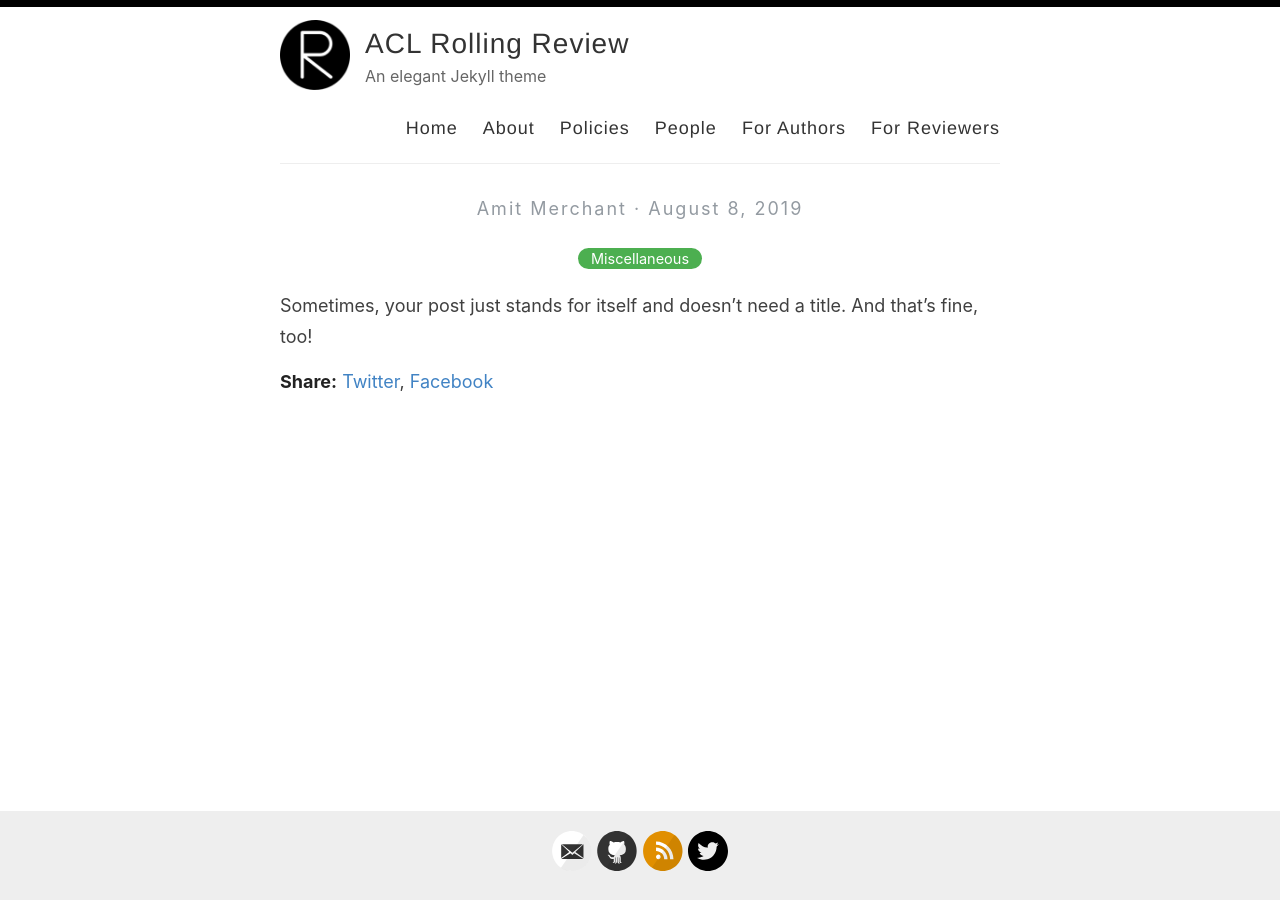
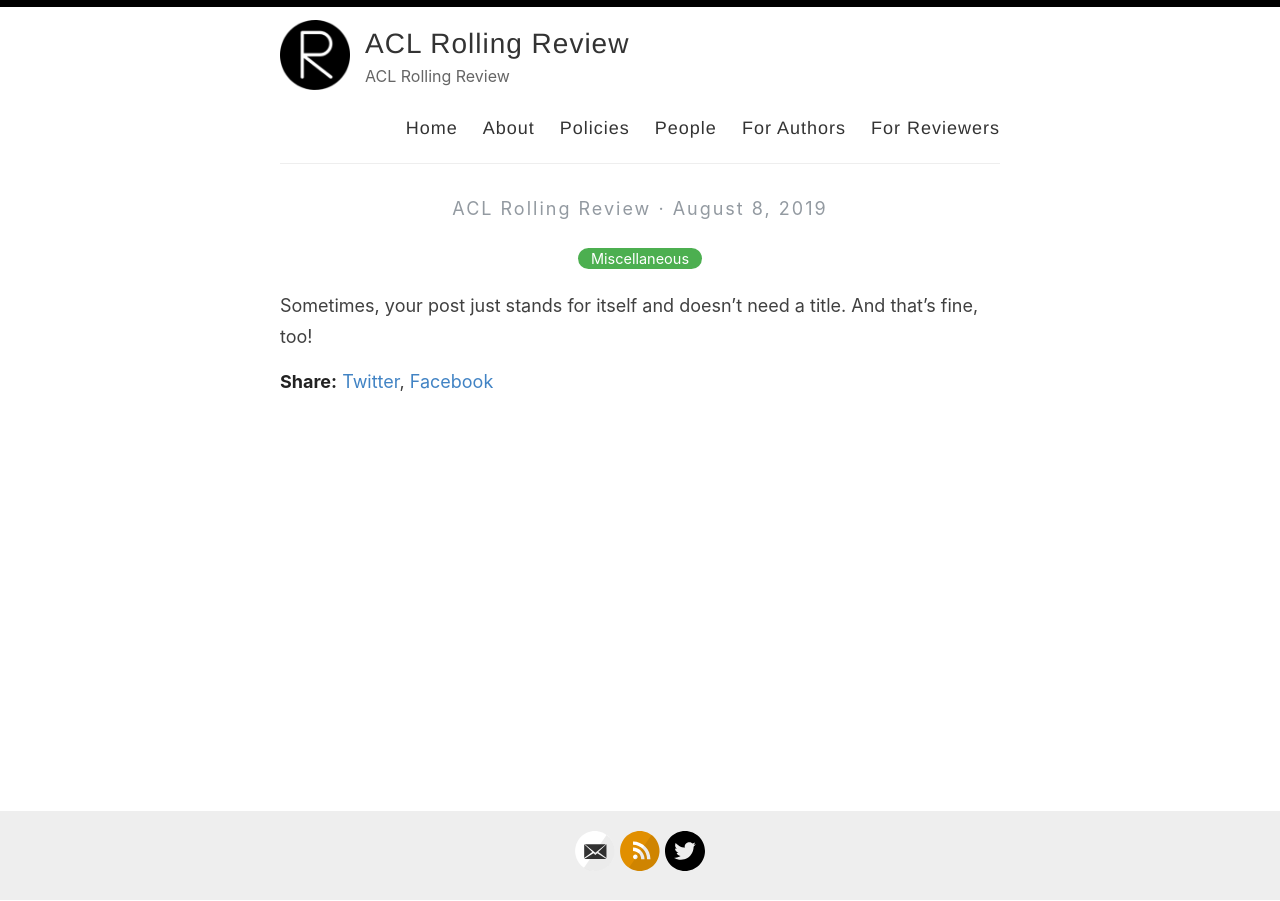
Before and after one commit to amitmerchant1990/reverie, a Jekyll site: the page built from _posts/2019-08-08-no-title-posts.md, in a window 1280 px wide. Built offline with Jekyll 4.4.1, drawn with Linux system fonts in a browser that asks for light colours.

Commit message:
Update _config.yml

```diff
--- a/_config.yml
+++ b/_config.yml
@@ -6,10 +6,10 @@
 name: ACL Rolling Review
 
 # Name of the author
-author: Amit Merchant
+author: ACL Rolling Review
 
 # Short bio or description (displayed in the header)
-description: An elegant Jekyll theme
+description: ACL Rolling Review
 
 # URL of your avatar or profile pic (you could use your GitHub profile pic)
 avatar: /images/reverie.png
@@ -21,15 +21,15 @@ avatar: /images/reverie.png
 # Includes an icon in the footer for each username you enter
 footer-links:
   dribbble:
-  email: amit.d.merchant@gmail.com
+  email: admin@aclrollingreview.org
   facebook:
   flickr:
-  github: amitmerchant1990/reverie
+  github:
   instagram:
   linkedin:
   pinterest:
   rss: rss
-  twitter: amit_merchant
+  twitter: ACLReview
   stackoverflow:
   youtube: # channel/<your_long_string> or user/<user-name>
   googleplus: # anything in your profile username that comes after plus.google.com/
@@ -41,7 +41,7 @@ footer-links:
 disqus:
 
 # Enter your Google Analytics web tracking code (e.g. UA-2110908-2) to activate tracking
-google_analytics: UA-43339302-11
+#google_analytics: UA-43339302-11
 
 # For newer "GA4" analytics, use the following instead of the "UA" entry above
 #google_analytics_ga4: G-GABC1DEFG
```
